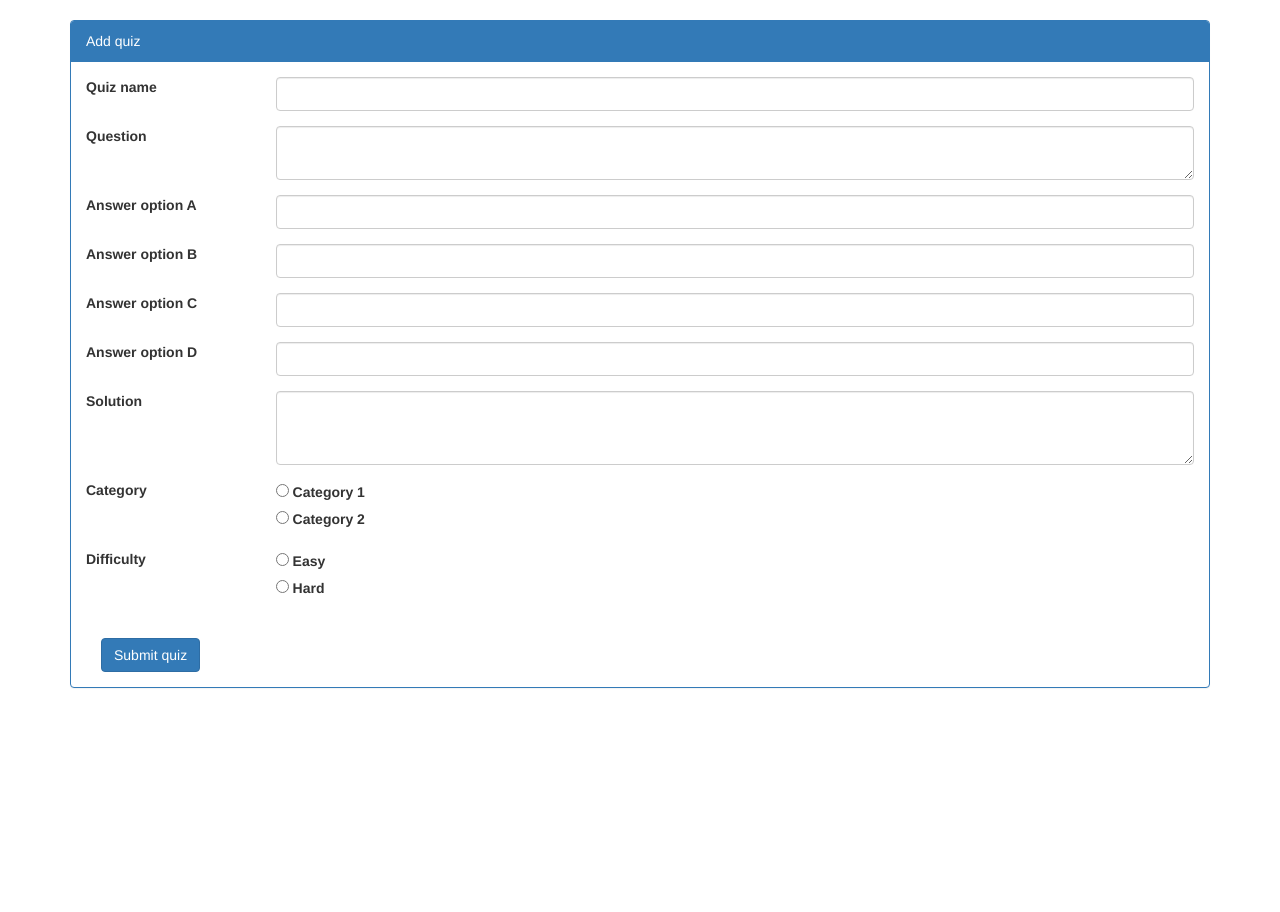
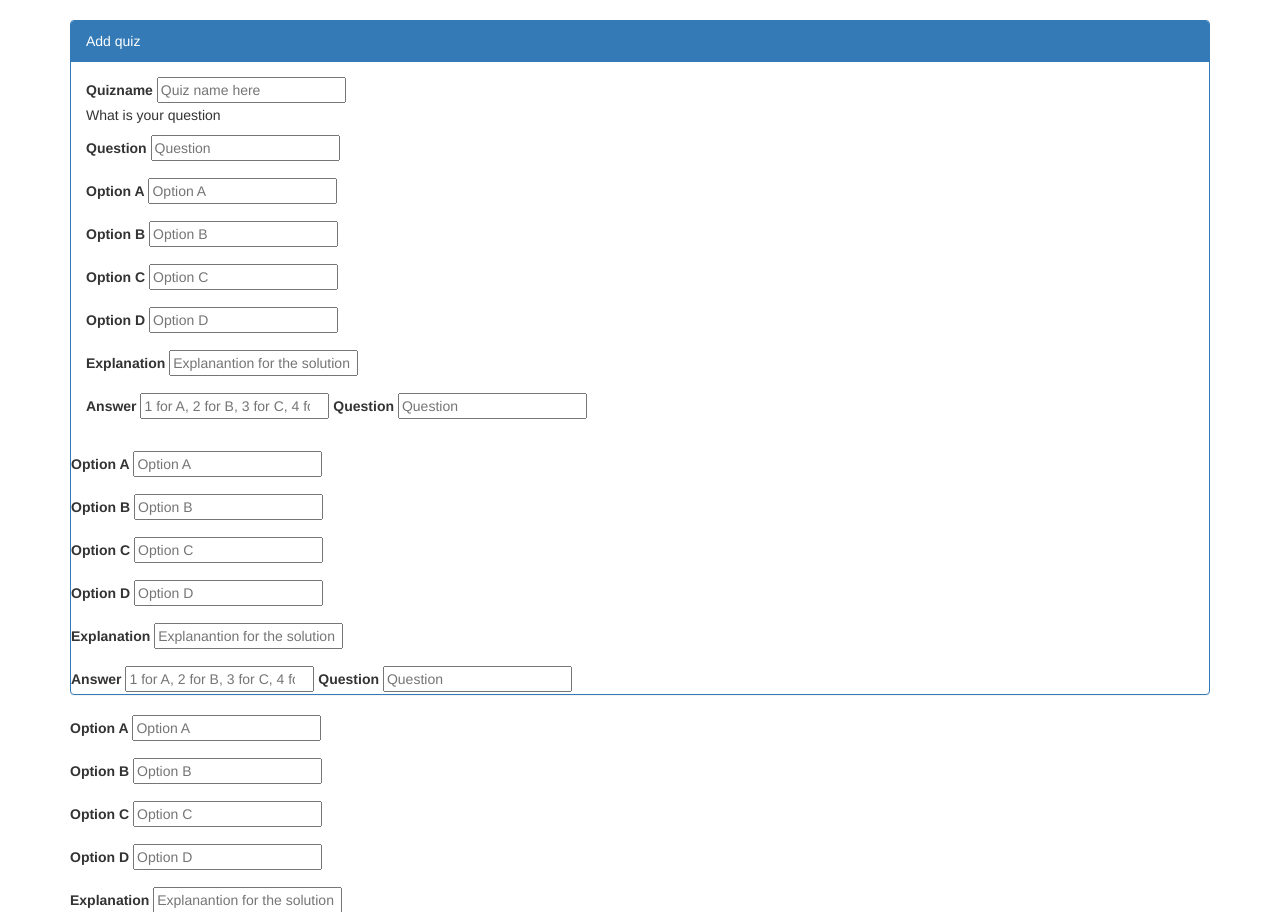
Before and after one commit to ema591/Unbreakable-Diamonds, a Flask app: page /addquiz in a window 1280 px wide. Shown: the part 52-964 px from the top of the page. Before the commit the page ends 740 px from the top, so only its background shows below. Run offline with Flask 2, Linux system fonts and the light colour scheme; the visitor is signed in with stand-in values (Sample User, id 1); data comes from the database, SQL or seed files in the repository; some libraries are stand-ins or nearby versions.

Commit message:
add quiz template fix

```diff
--- a/quizaris/templates/wireframe/addquiz.html
+++ b/quizaris/templates/wireframe/addquiz.html
@@ -37,91 +37,10 @@
                 <div class="panel panel-primary">
                     <div class="panel-heading">Add quiz</div>
                     <div class="panel-body">
+                        {% block body %}
 
-                        <form method="POST">
-                            <div class="form-group row">
-                                <label for="quizname" class="col-sm-2 col-form-label">Quiz name</label>
-                                <div class="col-sm-10">
-                                    <input type="text" class="form-control">
-                                </div>
-                            </div>
-                            <div class="form-group row">
-                                <label for="quizquestion" class="col-sm-2 col-form-label">Question</label>
-                                <div class="col-sm-10">
-                                    <textarea class="form-control" rows="2"></textarea>
-                                </div>
-                            </div>
+                        {%endblock body%}
 
-                            <div class="form-group row">
-                                <label for="answers" class="col-sm-2 col-form-label">Answer option A</label>
-                                <div class="col-sm-10">
-                                    <input type="text" class="form-control">
-                                </div>
-                            </div>
-                            <div class="form-group row">
-                                <label for="answers" class="col-sm-2 col-form-label">Answer option B</label>
-                                <div class="col-sm-10">
-                                    <input type="text" class="form-control">
-                                </div>
-                            </div>
-                            <div class="form-group row">
-                                <label for="answers" class="col-sm-2 col-form-label">Answer option C</label>
-                                <div class="col-sm-10">
-                                    <input type="text" class="form-control">
-                                </div>
-                            </div>
-                            <div class="form-group row">
-                                <label for="answers" class="col-sm-2 col-form-label">Answer option D</label>
-                                <div class="col-sm-10">
-                                    <input type="text" class="form-control">
-                                </div>
-                            </div>
-                            <div class="form-group row">
-                                <label for="quizsolution" class="col-sm-2 col-form-label">Solution</label>
-                                <div class="col-sm-10">
-                                    <textarea class="form-control" rows="3"></textarea>
-                                </div>
-                            </div>
-
-                            <fieldset class="form-group row">
-                                <label for="category" class="col-sm-2 col-form-label">Category</label>
-                                <div class="col-sm-10">
-                                    <div class="form-check">
-                                        <input class="form-check-input" type="radio" name="category" value="cat1">
-                                        <label class="form-check-label" for="category">
-                                        Category 1
-                                      </label>
-                                    </div>
-                                    <div class="form-check">
-                                        <input class="form-check-input" type="radio" name="category" value="cat2">
-                                        <label class="form-check-label" for="category">
-                                        Category 2
-                                        </div>
-                                    </div>
-                            </fieldset>
-
-                            <fieldset class="form-group row">
-                                <label for="category" class="col-sm-2 col-form-label">Difficulty</label>
-                                        <div class="col-sm-10">
-                                            <div class="form-check">
-                                                <input class="form-check-input" type="radio" name="difficulty" value="cat1">
-                                                <label class="form-check-label" for="difficulty">
-                                        Easy
-                                      </label>
-                                            </div>
-                                            <div class="form-check">
-                                                <input class="form-check-input" type="radio" name="difficulty" value="cat2">
-                                                <label class="form-check-label" for="difficulty">
-                                        Hard
-                                        </div>
-                                    </div>
-                            </fieldset>
-
-                            <br>
-                            <div class="col-sm-10">
-                                <button type="submit" class="btn btn-primary">Submit quiz</button>
-                            </div>
-                        </form>
                     </div>
                 </div>
             </div>
```
